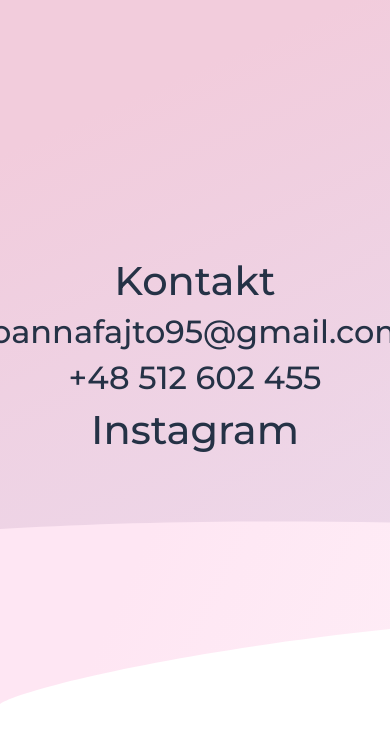
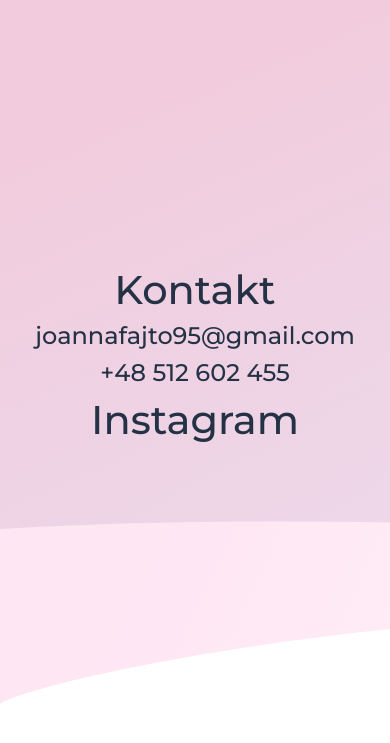
Before and after one commit to zbigniewstefaniuk/nails-reservation-page, a React (Create React App) app: page / in a window 390 px wide. Shown: the part 3944-4687 px from the top of the page. Built offline with nearby package versions, Linux system fonts and the light colour scheme.

Commit message:
contact styles

```diff
--- a/src/styles/contact.module.css
+++ b/src/styles/contact.module.css
@@ -1,4 +1,5 @@
 .contactMainSection {
+    box-sizing: border-box;
     margin: 0;
     background: url('../assets/contactBG.svg') no-repeat;
     background-size: cover;
@@ -14,3 +15,9 @@ display: flex;
 flex-direction: column;
 justify-content: space-between;
 }
+
+@media (max-width: 800px) {
+    .contactInfo h2{
+        font-size: 24px;
+    }
+}
```
